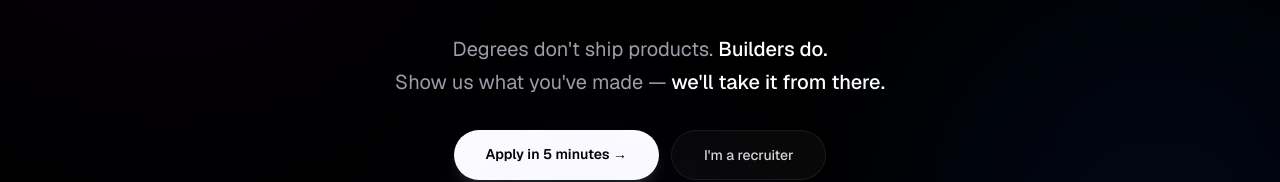
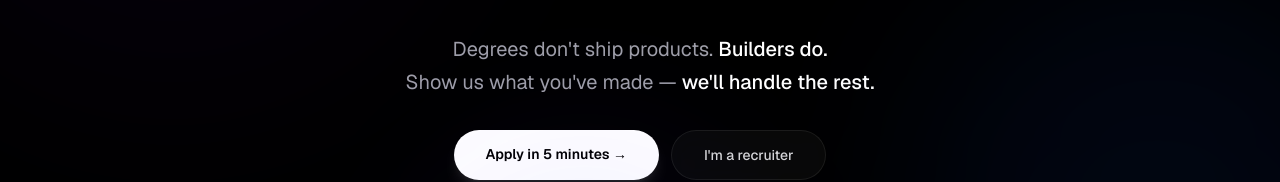
Before and after one commit to jisha12345/Flux, a Next.js app: page / in a window 1280 px wide. Shown: the part 340-522 px from the top of the page. Built offline with nearby package versions, Linux system fonts and the light colour scheme.

Commit message:
Update hero subheadline ending
Co-Authored-By: Claude Sonnet 4.6 <noreply@anthropic.com>

```diff
--- a/src/app/page.tsx
+++ b/src/app/page.tsx
@@ -75,7 +75,7 @@ export default function Home() {
           </h1>
           <p className="text-zinc-400 text-lg sm:text-xl max-w-xl mx-auto leading-relaxed">
             Degrees don&apos;t ship products. <span className="text-white font-medium">Builders do.</span><br className="hidden sm:block" />
-            Show us what you&apos;ve made — <span className="text-white font-medium">we&apos;ll take it from there.</span>
+            Show us what you&apos;ve made — <span className="text-white font-medium">we&apos;ll handle the rest.</span>
           </p>
           <div className="flex flex-col sm:flex-row gap-3 justify-center pt-2">
             <Link href="/apply" className="px-8 py-3.5 bg-white text-black font-semibold rounded-full hover:bg-zinc-100 transition-all text-sm shadow-lg shadow-white/10">
```
